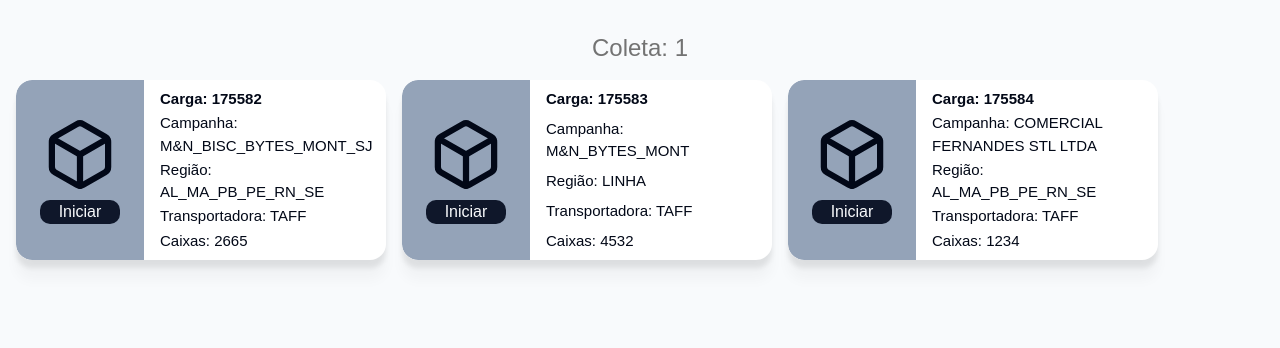
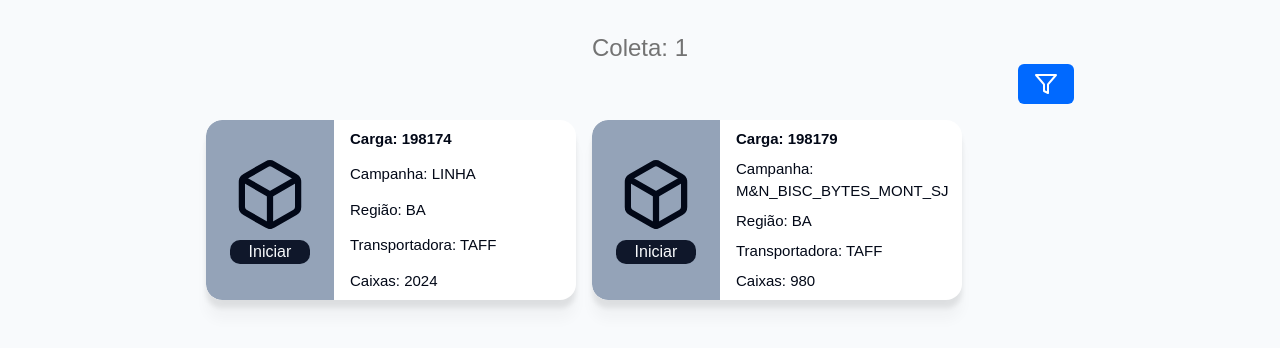
Before and after one commit to triforsys/coletor-bipagem, a React (Vite) app: page /coleta/1 in a window 1280 px wide. Shown: the top 348 px of the page. Built offline with nearby package versions, Linux system fonts and the light colour scheme.

Commit message:
feat: toggle implemented

```diff
--- a/dev-dist/sw.js
+++ b/dev-dist/sw.js
@@ -82,7 +82,7 @@ define(['./workbox-b5f7729d'], (function (workbox) { 'use strict';
     "revision": "3ca0b8505b4bec776b69afdba2768812"
   }, {
     "url": "index.html",
-    "revision": "0.eas60o5rcig"
+    "revision": "0.j0ks9eq4k5o"
   }], {});
   workbox.cleanupOutdatedCaches();
   workbox.registerRoute(new workbox.NavigationRoute(workbox.createHandlerBoundToURL("index.html"), {
--- a/src/Pages/Collect.jsx
+++ b/src/Pages/Collect.jsx
@@ -1,73 +1,125 @@
-import React, { useState } from 'react';
+import React, { useEffect, useRef, useState } from 'react';
 import { userDecode } from '../lib/jwtDecode';
 import Menu from '@/components/layout/Menu';
 import { BoxIcon, TruckIcon } from 'lucide-react';
 import { Button } from '@/components/ui/button';
 import { useNavigate } from 'react-router-dom';
+import Toggle from '@/components/utils/Toggle';
+import { Input } from '@/components/ui/input';
+import DatePiker from '@/components/utils/DatePiker';
+
+const reportList = [
+  {
+    charge: 198174,
+    campaign: 'LINHA',
+    region: 'BA',
+    transporter: 'TAFF',
+    boxes: 2024,
+  },
+  {
+    charge: 198179,
+    campaign: 'M&N_BISC_BYTES_MONT_SJ',
+    region: 'BA',
+    transporter: 'TAFF',
+    boxes: 980,
+  },
+  // {
+  //   charge: 175584,
+  //   campaign: 'COMERCIAL FERNANDES STL LTDA',
+  //   region: 'AL_MA_PB_PE_RN_SE',
+  //   transporter: 'TAFF',
+  //   boxes: 1234,
+  // },
+];
+
 export default function Collect() {
   // const [user, setUser] = useState(userDecode());
 
   const navigate = useNavigate();
+  const [filteredList, setFilteredList] = useState([]);
 
-  const reportList = [
-    {
-      charge: 175582,
-      campaign: 'M&N_BISC_BYTES_MONT_SJ',
-      region: 'AL_MA_PB_PE_RN_SE',
-      transporter: 'TAFF',
-      boxes: 2665,
-    },
-    {
-      charge: 175583,
-      campaign: 'M&N_BYTES_MONT',
-      region: 'LINHA',
-      transporter: 'TAFF',
-      boxes: 4532,
-    },
-    {
-      charge: 175584,
-      campaign: 'COMERCIAL FERNANDES STL LTDA',
-      region: 'AL_MA_PB_PE_RN_SE',
-      transporter: 'TAFF',
-      boxes: 1234,
-    },
-  ];
+  useEffect(() => {
+    setFilteredList(reportList);
+  }, []);
 
   const redirectToTransportPage = (transport) =>
     navigate(`/transporte/${transport}`);
 
   const CardReport = ({ children: report }) => {
     return (
-      <div className="flex rounded-2xl max-sm: card-shadow min-w-[370px] max-w-[370px] text-ellipsis overflow-hidden pr-1 sm:w-96 h-[180px] gap-2">
+      <div className="flex rounded-2xl card-shadow min-w-[370px] max-w-[370px] text-ellipsis overflow-hidden pr-1 sm:w-96 h-[180px] gap-2">
         <div className="flex rounded-l-2xl justify-center min-w-[128px] flex-col items-center gap-2 bg-slate-400">
           <BoxIcon className="w-[78px] h-[75px]" />
           <Button
             className="rounded-[10px] w-20 h-6"
-            onClick={() => redirectToTransportPage(report.transport)}
+            onClick={() => redirectToTransportPage(report.charge)}
           >
             Iniciar
           </Button>
         </div>
         <div className="flex max-w-56 flex-col justify-between py-2 pl-2 text-[15px]">
           <p className="font-bold">Carga: {report.charge}</p>
-          <p className='text-ellipsis overflow-hidden'>Campanha: {report.campaign}</p>
-          <p className='text-ellipsis overflow-hidden'>Região: {report.region}</p>
-          <p className='text-ellipsis overflow-hidden'>Transportadora: {report.transporter}</p>
+          <p className="text-ellipsis overflow-hidden">
+            Campanha: {report.campaign}
+          </p>
+          <p className="text-ellipsis overflow-hidden">
+            Região: {report.region}
+          </p>
+          <p className="text-ellipsis overflow-hidden">
+            Transportadora: {report.transporter}
+          </p>
           <p>Caixas: {report.boxes}</p>
         </div>
       </div>
     );
   };
 
+  const chargeRef = useRef();
+
+  const filter = (e) => {
+    e.preventDefault();
+    const chargeValue = chargeRef.current.value;
+
+    if (chargeValue.length < 5) setFilteredList(reportList);
+    else
+      setFilteredList(
+        reportList.filter((item) =>
+          String(item.charge).startsWith(chargeValue),
+        ),
+      );
+  };
+
   return (
     <div className="flex justify-center gap-2 mt-4 font-poppins">
       <div className="flex flex-wrap justify-center md:justify-normal p-4 gap-4">
-        <div className="w-full">
+        <div className="w-[370px] md:w-full">
           <h1 className="text-center text-neutral-500 text-2xl">
             Coleta: {window.location.pathname.split('/')[2]}
           </h1>
+          <Toggle>
+            <form className="flex flex-col gap-2" onSubmit={filter}>
+              <div className="flex flex-wrap items-end">
+                <div className=" w-full md:w-2/4">
+                  <label htmlFor="input-charge" className="gap-1">
+                    Carga
+                  </label>
+                  <Input
+                    id="input-charge"
+                    ref={chargeRef}
+                    className="bg-white"
+                  />
+                </div>
+                <div className=" w-full md:w-2/4"></div>
+                <div className=" mt-4 justify-end w-full md:w-24">
+                  <Button className="h-10  button">
+                    Filtrar
+                  </Button>
+                </div>
+              </div>
+            </form>
+          </Toggle>
         </div>
-        {reportList.map((report) => (
+        {filteredList.map((report) => (
           <CardReport key={report.charge}>{report}</CardReport>
         ))}
       </div>
--- a/src/Pages/Collects.jsx
+++ b/src/Pages/Collects.jsx
@@ -11,7 +11,7 @@ export default function Collects() {
 
   const reportList = [
     {
-      collect: 175582,
+      collect: 1234,
       transporter: 'TAFF',
       vehicle: 'Carreta',
       plate: 'ABC-1234',
@@ -22,23 +22,23 @@ export default function Collects() {
       readVolumes: 1,
     },
     {
-      collect: 175583,
-      transporter: 'KMC',
-      vehicle: 'Carreta',
-      plate: 'ABC-1235',
+      collect: 198173,
+      transporter: 'TAFF',
+      vehicle: 'CARRETA',
+      plate: '',
       dock: '25',
-      driverName: 'Junior Silva',
+      driverName: '',
       statusColeta: '',
       invoiced: 0,
       readVolumes: 1,
     },
     {
-      collect: 175584,
-      transporter: 'PTS',
-      vehicle: 'Carreta',
-      plate: 'ABC-1236',
+      collect: 198174,
+      transporter: 'TAFF',
+      vehicle: 'TRUCK',
+      plate: '',
       dock: '26',
-      driverName: 'Mateus Oliveira',
+      driverName: '',
       statusColeta: '',
       invoiced: 1,
       readVolumes: 0,
@@ -92,8 +92,8 @@ export default function Collects() {
   return (
     <div className="flex justify-center gap-2 mt-4 font-poppins">
       <div className="flex flex-wrap justify-center md:justify-normal p-4 gap-4">
-        {reportListFiltered.map((report) => (
-          <CardReport key={report.collect}>{report}</CardReport>
+        {reportListFiltered.map((report, index) => (
+          <CardReport key={report.collect + index}>{report}</CardReport>
         ))}
       </div>
     </div>
--- a/src/Pages/Transport.jsx
+++ b/src/Pages/Transport.jsx
@@ -63,7 +63,7 @@ const CardReport = ({ children: report }) => {
 
 const CardInfo = () => {
   const report = {
-    collect: 175582,
+    charge: window.location.pathname.split('/')[2],
     cnpj: '43805810000128',
     transporter: 'TAFF BRASIL TRANSPORTES LTDA',
     plate: 'ABC-1234',
@@ -74,7 +74,7 @@ const CardInfo = () => {
     <div className="flex rounded-2xl card-shadow w-[370px] sm:w-[36rem] min-h-24 gap-3">
       <div className="flex rounded-l-2xl justify-center min-w-[128px] flex-col items-center gap-2 bg-black text-white text-md font-bold">
         Carga:
-        <p className="text-3xl">{report.collect}</p>
+        <p className="text-3xl">{report.charge}</p>
       </div>
       <div className="flex flex-col gap-1 py-2 text-[15px]">
         <p>Nome Transportador: </p>
@@ -127,7 +127,7 @@ export default function Report() {
 
   return (
     <div className="flex justify-center gap-2 mt-4 font-poppins">
-      <div className="flex flex-wrap justify-center md:justify-normal p-4 gap-4">
+      <div className="flex flex-wrap justify-center xl:justify-normal p-4 gap-4">
         <div className="w-full">
           <h1 className="text-center text-neutral-500 text-2xl">
             Relatório de Carregamento Remessa / Conferência
@@ -163,8 +163,8 @@ export default function Report() {
           />
         </div>
 
-        {filteredList.map((report) => (
-          <CardReport key={report.ot}>{report}</CardReport>
+        {filteredList.map((report, index) => (
+          <CardReport key={report.ot + index}>{report}</CardReport>
         ))}
         <div className="w-full text-center">
           <Button
--- a/src/components/ui/input.jsx
+++ b/src/components/ui/input.jsx
@@ -6,9 +6,8 @@ const Input = React.forwardRef(({ className, type, ...props }, ref) => {
   return (
     (<input
       type={type}
-      autoComplete="off"
       className={cn(
-        "flex h-[60px] w-full rounded-[100px] border border-input bg-[#c4c4c4] px-6 py-2 text-sm ring-offset-background file:border-0 file:bg-transparent file:text-sm file:font-medium placeholder:text-black placeholder:text-sm focus-visible:outline-none focus-visible:ring-2 focus-visible:ring-ring focus-visible:ring-offset-2 disabled:cursor-not-allowed disabled:opacity-50",
+        "flex h-10 w-full rounded-md border border-input bg-background px-3 py-2 text-sm ring-offset-background file:border-0 file:bg-transparent file:text-sm file:font-medium placeholder:text-muted-foreground focus-visible:outline-none focus-visible:ring-2 focus-visible:ring-ring focus-visible:ring-offset-2 disabled:cursor-not-allowed disabled:opacity-50",
         className
       )}
       ref={ref}
--- a/src/components/utils/Select/index.jsx
+++ b/src/components/utils/Select/index.jsx
@@ -37,7 +37,7 @@ export default function Select({
           role="combobox"
           aria-expanded={open}
           aria-label={InitialTextOption}
-          className={`w-[${size}px] justify-between border-black h-full`}
+          className={`w-[${size}px] justify-between border-black h-full max-h-10`}
         >
           {value
             ? options.find((option) => option.value === value.toString())?.label
--- /dev/null
+++ b/src/components/utils/Toggle/index.jsx
@@ -0,0 +1,31 @@
+import { Button } from '@/components/ui/button';
+import { ChevronDownIcon, ChevronLeftIcon, Filter, X } from 'lucide-react';
+import { useRef, useState } from 'react';
+
+export default function Toggle({ children }) {
+  const [opened, setOpened] = useState();
+  const divRef = useRef();
+
+  const toggle = () => {
+    if (opened) divRef.current.classList.add('hidden');
+    else divRef.current.classList.remove('hidden');
+
+    setOpened(!opened);
+  };
+
+  return (
+    <div>
+      <div className="flex justify-end">
+        <Button onClick={toggle} className="button h-10">
+          {opened ? <X className="size-6" /> : <Filter className="size-6" />}
+        </Button>
+      </div>
+      <div
+        ref={divRef}
+        className="hidden bg-slate-200 rounded-sm card-shadow p-4 my-3"
+      >
+        {children}
+      </div>
+    </div>
+  );
+}
--- a/src/index.css
+++ b/src/index.css
@@ -117,4 +117,14 @@
     background-color: theme('colors.white');
     box-shadow: theme('dropShadow.xl');
   }
+
+  .button {
+   background-color: theme('colors.tangaroa.600')!important;
+   color: theme('colors.white')!important;
+
+   &:hover {
+     background-color: theme('colors.tangaroa.500')!important;
+     color: theme('colors.white')!important;
+   }
+  }
 }
--- a/tailwind.config.js
+++ b/tailwind.config.js
@@ -59,6 +59,19 @@ module.exports = {
           DEFAULT: 'hsl(var(--card))',
           foreground: 'hsl(var(--card-foreground))',
         },
+        tangaroa: {
+          50: '#e4f8ff',
+          100: '#cff1ff',
+          200: '#a8e3ff',
+          300: '#74cdff',
+          400: '#3ea5ff',
+          500: '#137bff',
+          600: '#0069ff',
+          700: '#0069ff',
+          800: '#005ee4',
+          900: '#0043b0',
+          950: '#001439'
+        }
       },
       borderRadius: {
         xs: '390px',
```
Also changed, not shown: 1 other file (tests, documents, lock files or other folders).
